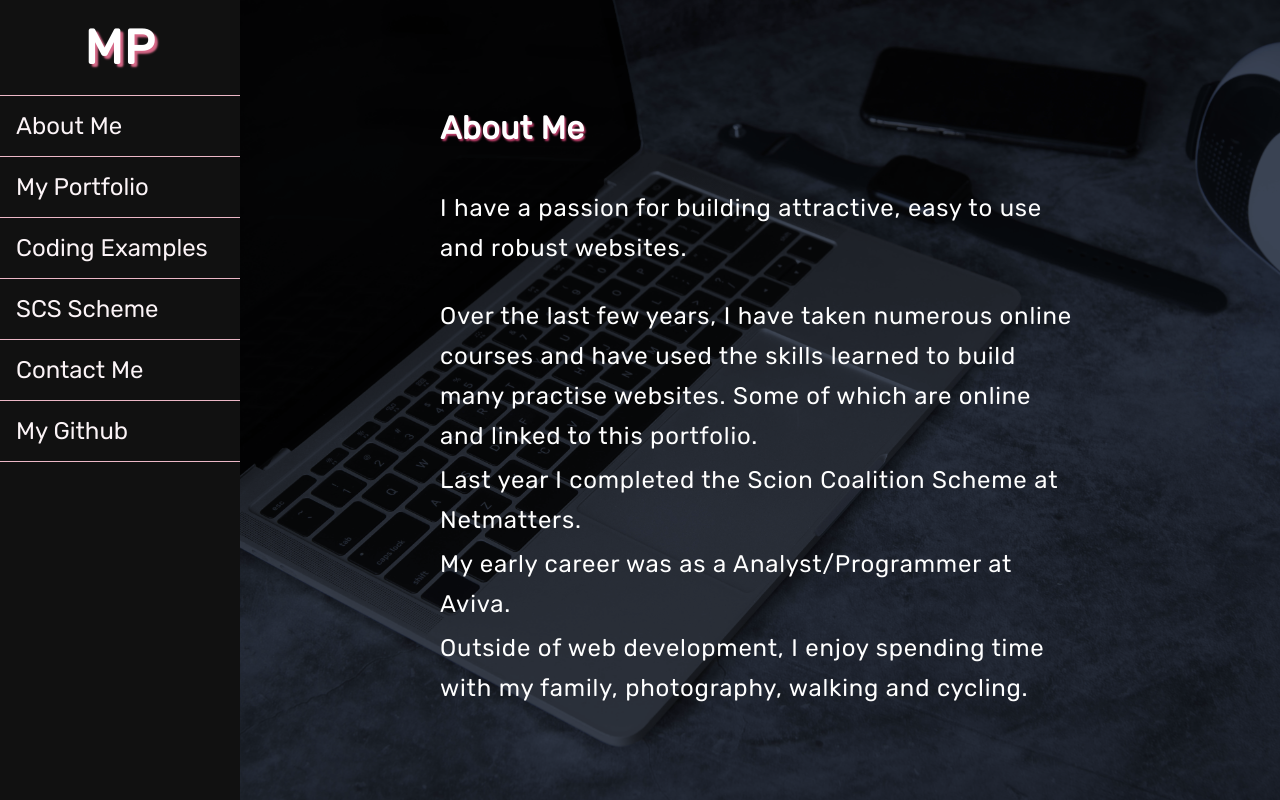
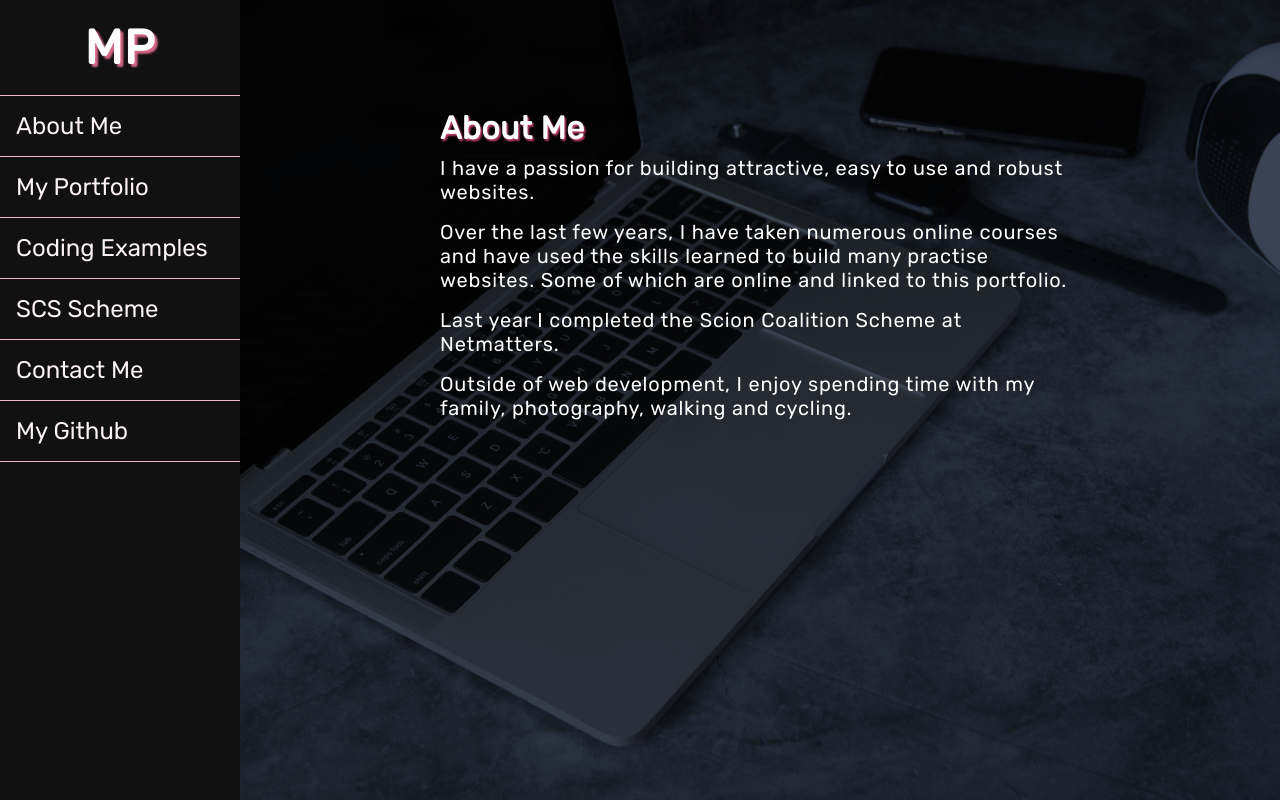
Before and after one commit to marianneporter/mp_portfolio, a PHP site: page /about.php in a window 1280 px wide. Run offline with PHP 8.4, Linux system fonts and the light colour scheme.

Commit message:
further updates to About Me page

```diff
--- a/about.php
+++ b/about.php
@@ -14,9 +14,8 @@
                 <article>
                     <p>I have a passion for building attractive, easy to use and robust websites.</p>
                     <p>Over the last few years, I have taken numerous online courses and have used the skills learned to build many practise websites.
-                        Some of which are online and linked to this portfolio. </p>
+                        Some of which are online and linked to this portfolio.</p>
                     <p>Last year I completed the Scion Coalition Scheme at Netmatters.</p>
-                    <p>My early career was as a Analyst/Programmer at Aviva.</p>
                     <p>Outside of web development, I enjoy spending time with my family, photography, walking and cycling.</p>
                 </article>
             </div>
--- a/css/index.css
+++ b/css/index.css
@@ -724,9 +724,12 @@ input:focus, textarea:focus {
     width: calc(100vw - 15rem);
   }
 }
+.about p {
+  margin-bottom: 0.5rem;
+}
 .about__details {
   padding: 4rem 1rem;
-  line-height: 1.5rem;
+  line-height: 1.25rem;
   letter-spacing: 0.4px;
 }
 .about__details h1 {
@@ -734,12 +737,9 @@ input:focus, textarea:focus {
   margin-bottom: 1rem;
   text-shadow: 1.5px 1.5px 2px #c2406c;
 }
-.about__details p:nth-child(2) {
-  margin-top: 1.5rem;
-}
 @media (min-width: 350px) {
   .about__details p {
-    padding-top: 0.25rem;
+    margin-bottom: 1rem;
     font-size: 1.5rem;
     line-height: 2.25rem;
     letter-spacing: 0.05rem;
@@ -758,9 +758,6 @@ input:focus, textarea:focus {
   .about__details p {
     font-size: 1.75rem;
   }
-  .about__details p:nth-child(2) {
-    margin-top: 1.5rem;
-  }
 }
 @media (min-width: 576px) and (max-height: 450px) {
   .about__details {
@@ -772,19 +769,20 @@ input:focus, textarea:focus {
   }
   .about__details p {
     font-size: 1.25rem;
-    margin: 0 2.5rem;
+    margin-top: 0.5rem;
   }
 }
 @media (min-width: 768px) {
   .about__details {
     padding: 5rem;
   }
+  .about__details h1 {
+    margin-bottom: 0.25rem;
+  }
   .about__details p {
-    font-size: 1.5rem;
-    line-height: 2.5rem;
-  }
-  .about__details p:nth-child(2) {
-    margin-top: 1.5rem;
+    font-size: 1.25rem;
+    line-height: 1.5rem;
+    margin-bottom: 1rem;
   }
 }
 @media (min-width: 768px) and (max-height: 450px) {
@@ -797,7 +795,6 @@ input:focus, textarea:focus {
   }
   .about__details p {
     font-size: 1.25rem;
-    margin: 0 2.25rem;
   }
 }
 
--- a/scss/pages/_about.scss
+++ b/scss/pages/_about.scss
@@ -5,10 +5,14 @@
     // according to different devices
     padding-top: 0;
 
+    p {
+       margin-bottom: 0.5rem;
+    }
+
     &__details {
 
         padding: 4rem 1rem;
-        line-height: 1.5rem;
+        line-height: 1.25rem;
         letter-spacing: 0.4px;
 
         h1 {
@@ -17,15 +21,9 @@
             text-shadow: 1.5px 1.5px 2px lighten(map-get($colors, 'dark-pink'), 10%);
         }
 
-        p {
-            &:nth-child(2) {
-                margin-top: 1.5rem;
-            }
-        }
-
         @include xs {
             p {
-                padding-top: 0.25rem;
+                margin-bottom: 1rem;
                 font-size: 1.5rem;
                 line-height: 2.25rem;
                 letter-spacing: 0.05rem;
@@ -44,10 +42,6 @@
 
             p {
                 font-size: 1.75rem;
-
-                &:nth-child(2) {
-                    margin-top: 1.5rem;
-                }
             }
         }
 
@@ -61,20 +55,22 @@
 
             p {
                 font-size: 1.25rem;
-                margin: 0 2.5rem;
+                margin-top: 0.5rem;
             }
         }
 
         @include md {
-           padding: 5rem;
+            padding: 5rem;
+
+            h1 {
+                margin-bottom: 0.25rem;
+            }
 
             p {
-                font-size: 1.5rem;
-                line-height: 2.5rem;
+                font-size: 1.25rem;
+                line-height: 1.5rem;
 
-                &:nth-child(2) {
-                    margin-top: 1.5rem;
-                }
+                margin-bottom: 1rem;
             }
         }
 
@@ -89,7 +85,6 @@
 
             p {
                 font-size: 1.25rem;
-                margin: 0 2.25rem;
             }
         }
     }
```
Also changed, not shown: 1 other file.
